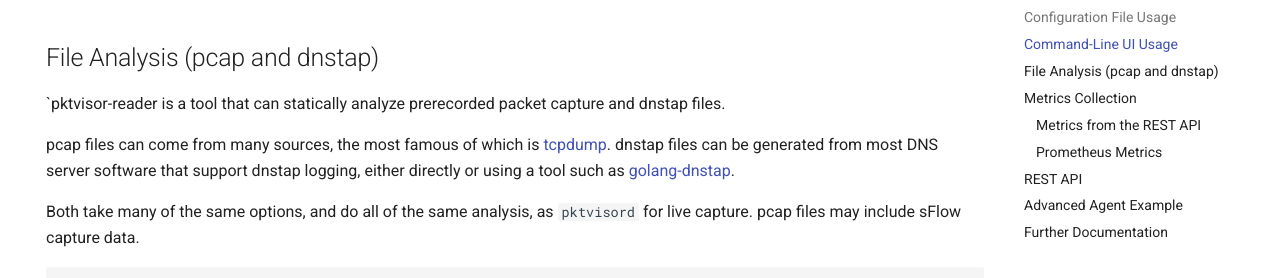
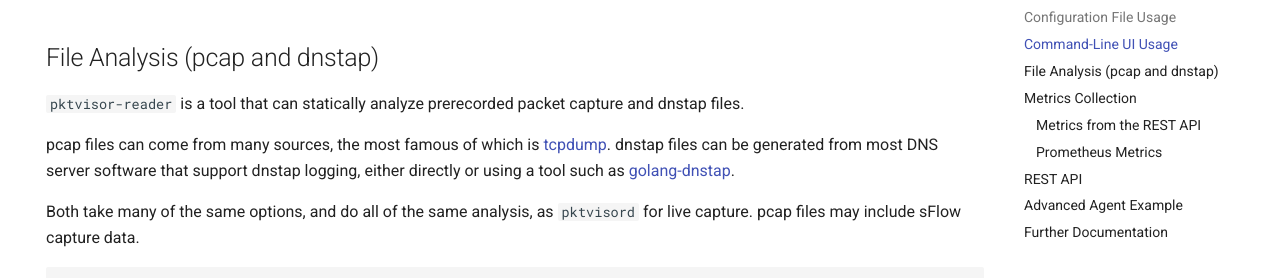
Before and after one commit to orb-community/pktvisor-website, an MkDocs documentation site: the page built from docs/docs.md, in a window 1280 px wide and 900 px high, scrolled down 3347 px. Shown: the part 166-444 px from the top of the window. Built offline with MkDocs 1.6.1 and Material for MkDocs 9.7.7, drawn with Linux system fonts in a browser that asks for light colours; comment, search, counter and statistics services are not loaded.

Commit message:
format correction

```diff
--- a/docs/docs.md
+++ b/docs/docs.md
@@ -183,7 +183,7 @@ Options:
 
 ## File Analysis (pcap and dnstap)
 
-`pktvisor-reader is a tool that can statically analyze prerecorded packet capture and dnstap files.
+`pktvisor-reader` is a tool that can statically analyze prerecorded packet capture and dnstap files.
 
 pcap files can come from many sources, the most famous of which is [tcpdump](https://www.tcpdump.org/). dnstap files can be generated from most DNS server software that support dnstap logging, either directly or using a tool such as [golang-dnstap](https://github.com/dnstap/golang-dnstap).
 
```
